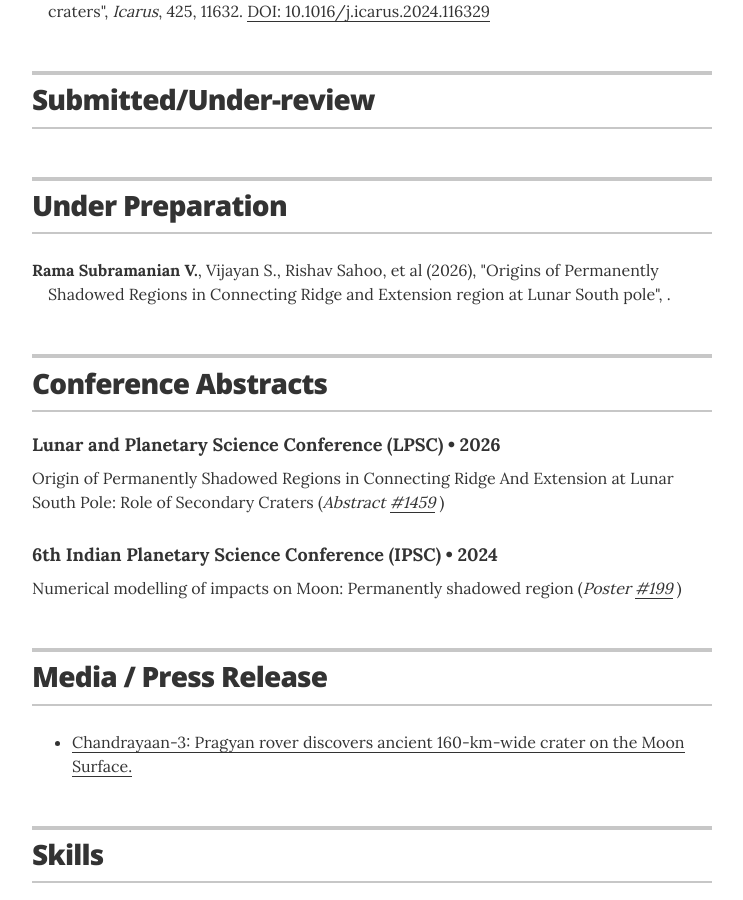
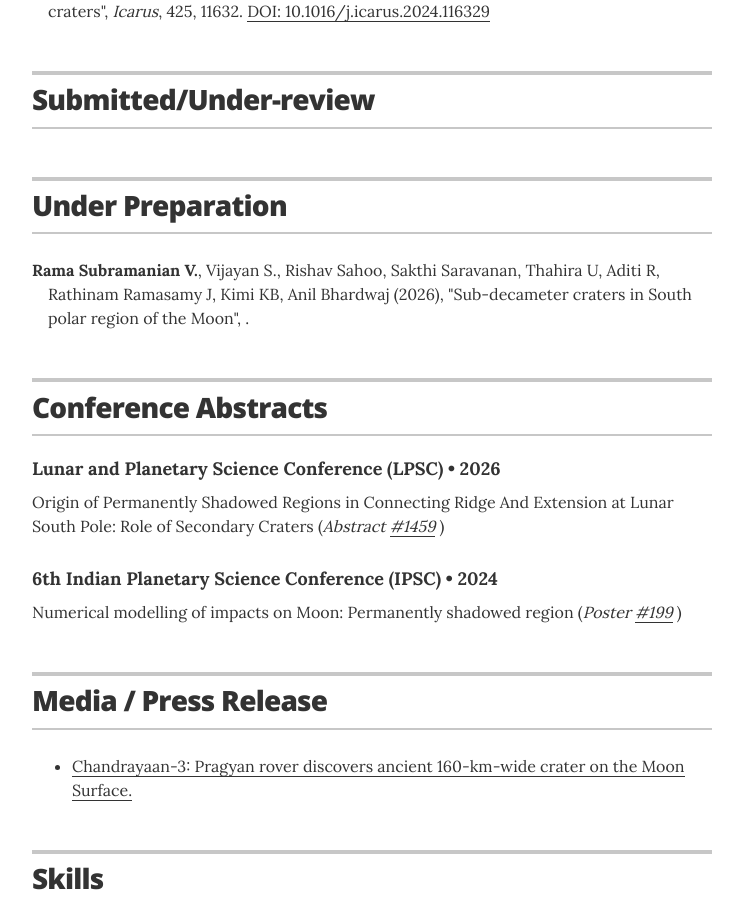
Before and after one commit to rasnv/rasnv.github.io, a Jekyll site: the page built from index.html, in a window 1280 px wide and 900 px high, scrolled down 1487 px. Shown: the whole window, without its empty margins (268-1011 px from the left). Built offline with Jekyll 4.4.1, drawn with Linux system fonts in a browser that asks for light colours.

Commit message:
Update underprep.yml

```diff
--- a/_data/underprep.yml
+++ b/_data/underprep.yml
@@ -6,8 +6,8 @@
 #  year: 2025
 #  pages: Under-preparation
 
-- title: 'Origins of Permanently Shadowed Regions in Connecting Ridge and Extension region at Lunar South pole'
-  authors: '<b>Rama Subramanian V.</b>, Vijayan S., Rishav Sahoo, et al'
+- title: 'Sub-decameter craters in South polar region of the Moon'
+  authors: '<b>Rama Subramanian V.</b>, Vijayan S., Rishav Sahoo, Sakthi Saravanan, Thahira U, Aditi R, Rathinam Ramasamy J, Kimi KB, Anil Bhardwaj'
 #  journal: Icarus
 #  volume: 128
   year: 2026
```
